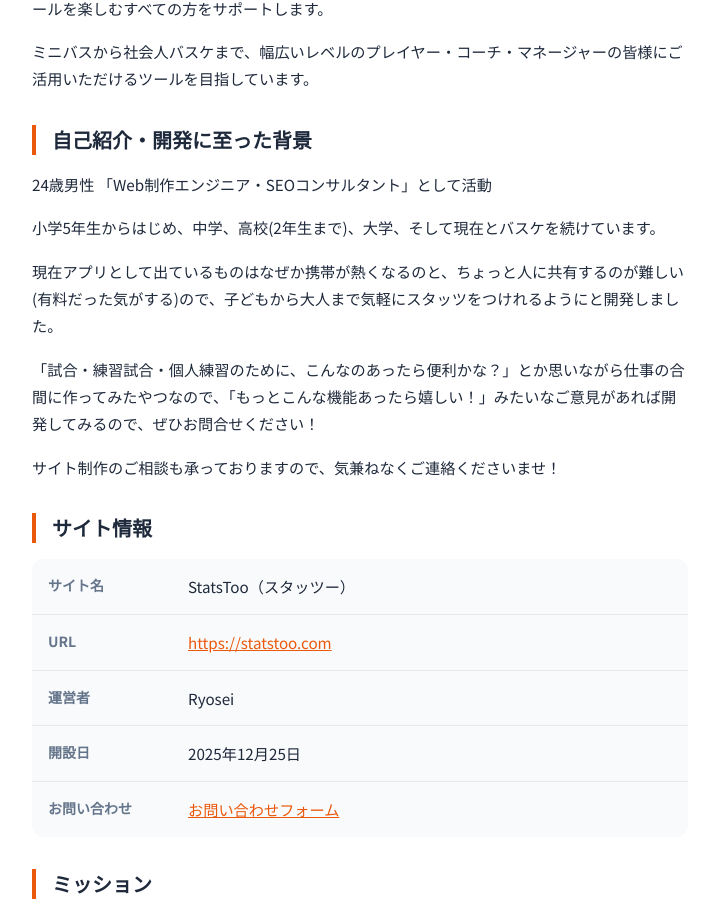
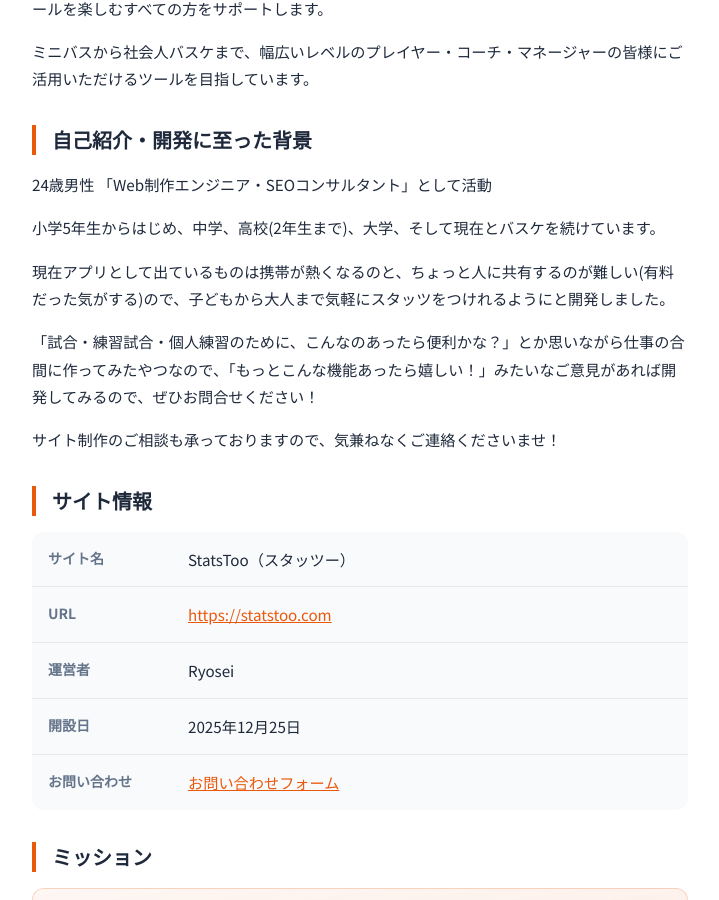
Before and after one commit to BSK-Ryo/statstoo, a Jekyll site: the page built from about/index.html, in a window 1280 px wide and 900 px high, scrolled down 828 px. Shown: the whole window, without its empty margins (280-999 px from the left). Built offline with Jekyll 4.4.1, drawn with Linux system fonts in a browser that asks for light colours; nearby versions of some CDN libraries.

Commit message:
微調整

```diff
--- a/about/index.html
+++ b/about/index.html
@@ -94,7 +94,7 @@
             <h2>自己紹介・開発に至った背景</h2>
             <p>24歳男性 「Web制作エンジニア・SEOコンサルタント」として活動</p>
             <p>小学5年生からはじめ、中学、高校(2年生まで)、大学、そして現在とバスケを続けています。</p>
-            <p>現在アプリとして出ているものはなぜか携帯が熱くなるのと、ちょっと人に共有するのが難しい(有料だった気がする)ので、子どもから大人まで気軽にスタッツをつけれるようにと開発しました。
+            <p>現在アプリとして出ているものは携帯が熱くなるのと、ちょっと人に共有するのが難しい(有料だった気がする)ので、子どもから大人まで気軽にスタッツをつけれるようにと開発しました。
             <p>「試合・練習試合・個人練習のために、こんなのあったら便利かな？」とか思いながら仕事の合間に作ってみたやつなので、「もっとこんな機能あったら嬉しい！」みたいなご意見があれば開発してみるので、ぜひお問合せください！ </p>
             <p>サイト制作のご相談も承っておりますので、気兼ねなくご連絡くださいませ！</p>
         </div>
```
